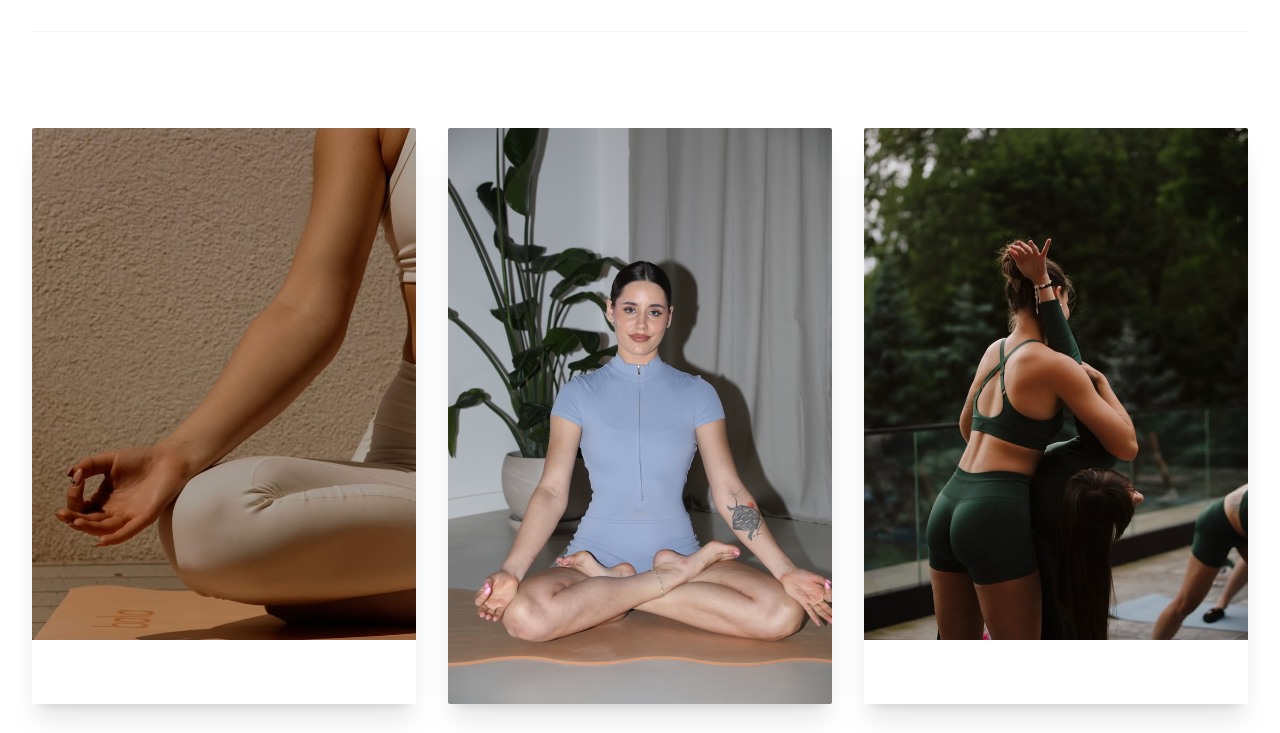
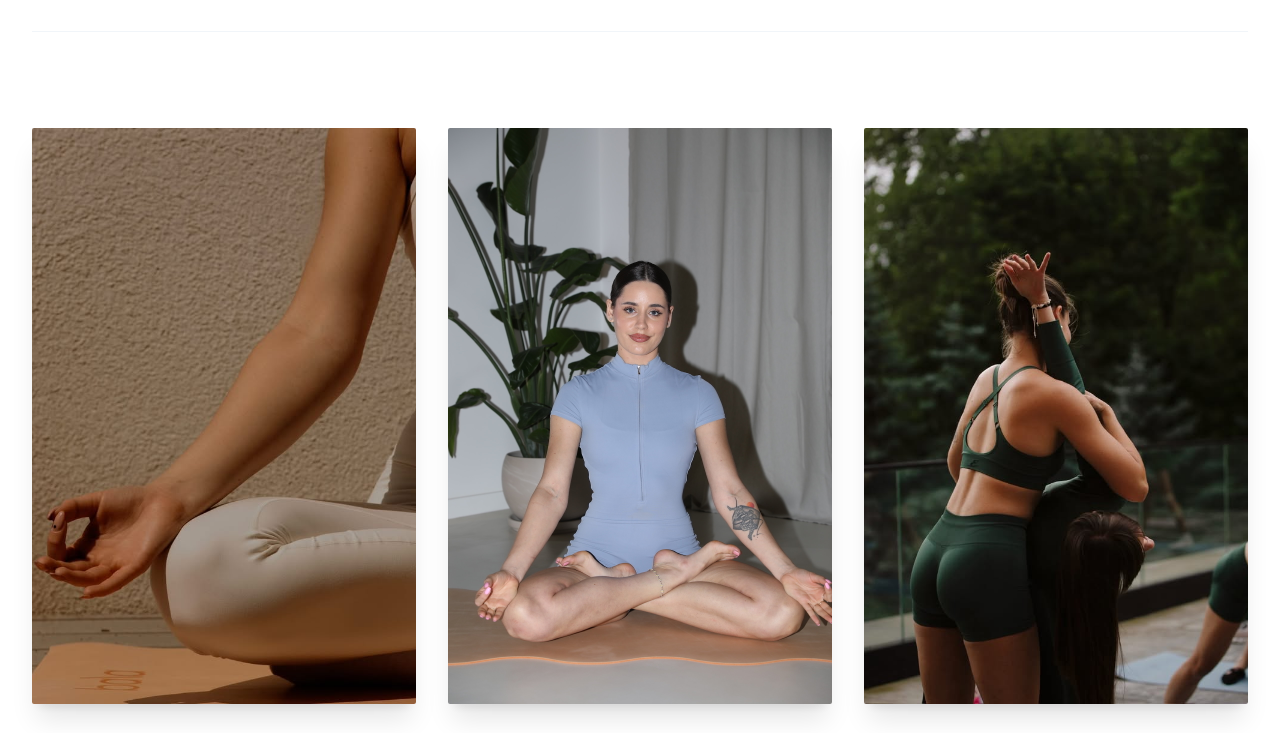
Before and after one commit to Carroway256/yoga, a plain HTML site: page index.html in a window 1280 px wide. Shown: the part 3200-3933 px from the top of the page. Drawn offline with nearby package versions, Linux system fonts and the light colour scheme; a web font is replaced by a local one.

Commit message:
fixed photo alligment2

```diff
--- a/index.html
+++ b/index.html
@@ -148,13 +148,13 @@
 
             <div id="gallery-list" class="grid grid-cols-1 md:grid-cols-3 gap-8" x-ref="galleryList">
                 <div class="gallery-item overflow-hidden shadow-xl rounded-sm transform-gpu" x-show="expanded || 0 < currentLimit" x-transition:enter.opacity.scale.origin.top.duration.500ms x-transition:leave.duration.0ms>
-                    <img src="assets/618640629_1442724833904555_3826791502309384574_n.jpg" alt="" loading="eager" decoding="async" fetchpriority="high" class="w-full transition duration-700">
+                    <img src="assets/618640629_1442724833904555_3826791502309384574_n.jpg" alt="" loading="eager" decoding="async" fetchpriority="high" class="block h-full w-full object-cover transition duration-700">
                 </div>
                 <div class="gallery-item overflow-hidden shadow-xl rounded-sm transform-gpu" x-show="expanded || 1 < currentLimit" x-transition:enter.opacity.scale.origin.top.duration.500ms x-transition:leave.duration.0ms>
                     <img src="assets/image00026.jpeg" alt="" loading="lazy" decoding="async" class="w-full transition duration-700">
                 </div>
                 <div class="gallery-item overflow-hidden shadow-xl rounded-sm transform-gpu" x-show="expanded || 2 < currentLimit" x-transition:enter.opacity.scale.origin.top.duration.500ms x-transition:leave.duration.0ms>
-                    <img src="assets/614247353_1363445535794148_3061338048914939097_n.jpg" alt="" loading="lazy" decoding="async" class="w-full transition duration-700">
+                    <img src="assets/614247353_1363445535794148_3061338048914939097_n.jpg" alt="" loading="lazy" decoding="async" class="block h-full w-full object-cover transition duration-700">
                 </div>
                 <div class="gallery-item overflow-hidden shadow-xl rounded-sm transform-gpu" x-show="expanded || 3 < currentLimit" x-transition:enter.opacity.scale.origin.top.duration.500ms x-transition:leave.duration.0ms>
                     <img src="assets/DSC03650.jpg" alt="" loading="lazy" decoding="async" class="w-full transition duration-700">
```
